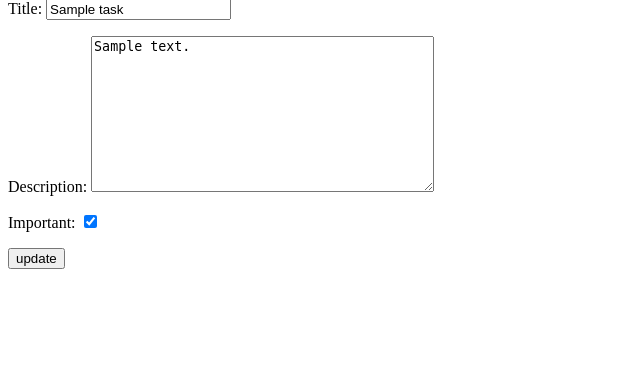
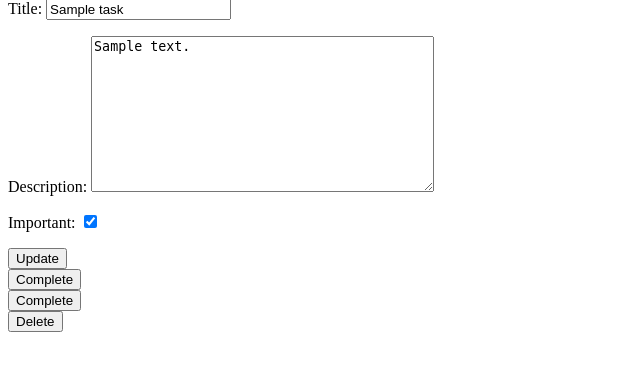
Before and after one commit to DiegoHrz/django_crud_auth, a Django app: page /tasks/1/ in a window 1280 px wide. Shown: the part 169-540 px from the top of the page, without its empty margins (0-640 px from the left). Run offline with Django 5.2, Linux system fonts and the light colour scheme; a user stored in the database is signed in; tables that the repository leaves empty hold one stand-in row (values such as "Sample post").

Commit message:
Add completar y eliminar tare

```diff
--- a/django_crud/urls.py
+++ b/django_crud/urls.py
@@ -26,7 +26,8 @@ urlpatterns = [
     path('tasks/create/',views.create_task, name='create task' ),
 
     path('tasks/<int:task_id>/',views.task_detail, name='task_detail' ),
-
+    path('tasks/<int:task_id>/complete',views.complete_task, name='complete_task' ),
+    path('tasks/<int:task_id>/delete',views.delete_task, name='delete_task' ),
     path('logout/',views.sign_out, name='logout' ),
     path('signin/',views.sign_in, name='signin' ),
 ]
--- a/tasks/templates/task_detail.html
+++ b/tasks/templates/task_detail.html
@@ -1,10 +1,26 @@
 {% extends 'base.html' %} {% block content %}
 <h1>{{task.title}}</h1>
 
-    {{error}}
+{{error}}
 
 <form method="POST">
   {% csrf_token %} {{form.as_p}}
-  <button>update</button>
+  <button>Update</button>
 </form>
+
+<form action="{% url 'complete_task' task.id %}" method="POST">
+    {% csrf_token %}
+  <button>Complete</button>
+</form>
+
+<form action="{% url 'complete_task' task.id %}" method="POST">
+    {% csrf_token %}
+  <button>Complete</button>
+</form>
+
+<form action="{% url 'delete_task' task.id %}" method="POST">
+    {% csrf_token %}
+  <button>Delete</button>
+</form>
+
 {% endblock %}
--- a/tasks/templates/tasks.html
+++ b/tasks/templates/tasks.html
@@ -1,7 +1,7 @@
 {% extends 'base.html' %}
 
 {% block content %}
-<h1>Tasks</h1>
+<h1>Tasks Pending </h1>
 
 <ul>
   {% for task in tasks %}
--- a/tasks/views.py
+++ b/tasks/views.py
@@ -6,6 +6,7 @@ from django.contrib.auth.models import User
 from django.contrib.auth import login, logout, authenticate
 
 from django.db import IntegrityError
+from django.utils import timezone
 
 from .forms import TaskForm
 from .models import Task
@@ -79,6 +80,19 @@ def task_detail(request, task_id):
         except ValueError :
             return(render(request, 'task_detail.html',{'task': task,'form':form, 'error':'Error updating task' }))
 
+def complete_task(request,task_id):
+    task = get_object_or_404(Task, pk=task_id, user=request.user)
+    if request.method == 'POST':
+        task.datecompleted = timezone.now()
+        task.save()
+        return redirect('tasks')
+
+def delete_task(request,task_id):
+    task = get_object_or_404(Task, pk=task_id, user=request.user)
+    if request.method == 'POST':
+        task.delete()
+        return redirect('tasks')
+
 def sign_out(request):
     logout(request)
     return redirect('home')
```
